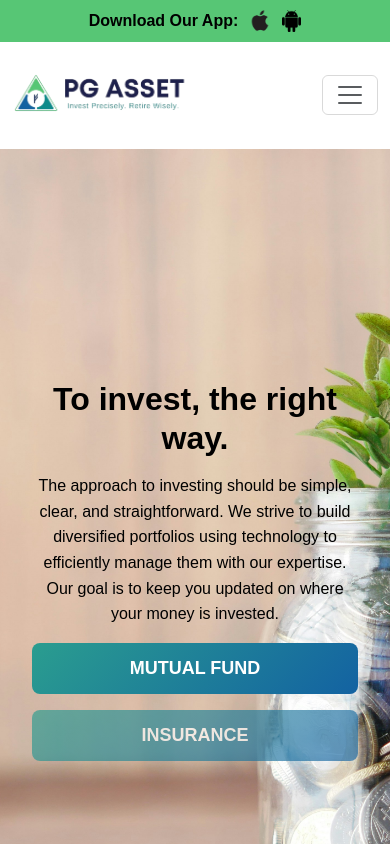
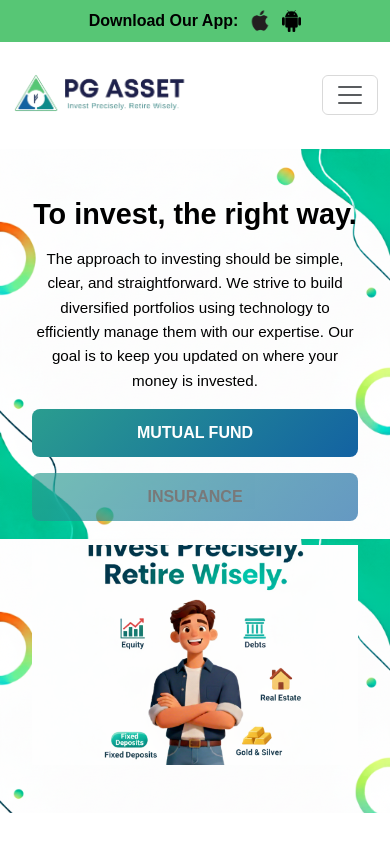
Before and after one commit to Mugilanvisvam/PreciseGoal_React, a React (Vite) app: page / in a window 390 px wide. Shown: the top 844 px of the page. Built offline with nearby package versions, Linux system fonts and the light colour scheme.

Commit message:
landing page update

```diff
--- a/src/Components/HeroSection.jsx
+++ b/src/Components/HeroSection.jsx
@@ -1,6 +1,6 @@
 import React from "react";
 import "bootstrap/dist/css/bootstrap.min.css";
-import logo from "../assets/covertop.jpg"; // Import the image
+import logo from "../assets/Postlandingimage.png"; // your main hero image
 import "../Components/styles.css";
 import { useNavigate } from "react-router-dom";
 
@@ -8,57 +8,45 @@ const HeroSection = () => {
   const navigate = useNavigate();
 
   return (
-    <section
-      className="hero position-relative d-flex align-items-center text-white"
-      style={{
-        minHeight: "100vh",
-        overflow: "hidden",
-        backgroundImage: `url(${logo})`,
-        backgroundSize: "cover",
-        backgroundPosition: "center",
-      }}
-    >
-      {/* Dark Overlay for Better Readability */}
-      {/* <div
-        className="position-absolute top-0 start-0 w-100 h-100"
-        style={{ backgroundColor: "rgba(0, 0, 0, 0.5)", zIndex: "1" }}
-      ></div> */}
+    <section className="hero-section d-flex align-items-center py-5">
+      <div className="container">
+        <div className="row align-items-center">
 
-      {/* Content Container */}
-      <div className="container position-relative" style={{ zIndex: "2" }}>
-        <div className="row  text-center text-lg-start">
-          <div className="col-12 col-md-10 col-lg-6">
-            <h1
-              className="display-4 fw-bold mb-3 hero-heading"
-              style={{
-                color: "black",
-                // textShadow: "2px 2px 10px rgba(0,0,0,0.8)",
-              }}
-            >
+          {/* Text Section */}
+          <div className="col-12 col-lg-6 text-center text-lg-start mb-4 mb-lg-0">
+            <h1 className="display-4 fw-bold mb-3 hero-heading">
               To invest, the right way.
             </h1>
-            <p
-              className="lead hero-text"
-              style={{
-                color: "black",
-                // textShadow: "1px 1px 5px rgba(0,0,0,0.7)",
-              }}
-            >
+            <p className="lead hero-text">
               The approach to investing should be simple, clear, and
               straightforward. We strive to build diversified portfolios using
               technology to efficiently manage them with our expertise. Our goal
               is to keep you updated on where your money is invested.
             </p>
-
-            {/* Responsive Buttons */}
             <div className="d-grid gap-3 d-sm-flex justify-content-sm-center justify-content-lg-start">
-              <button className="btn animated-btn" onClick={() => navigate("/mutualfund")}>
+              <button
+                className="btn animated-btn"
+                onClick={() => navigate("/mutualfund")}
+              >
                 Mutual Fund
               </button>
-              <button className="btn animated-btn" disabled onClick={() => navigate("/insurance")}>
+              <button
+                className="btn animated-btn"
+                disabled
+                onClick={() => navigate("/insurance")}
+              >
                 Insurance
               </button>
             </div>
+          </div>
+
+          {/* Image Section */}
+          <div className="col-12 col-lg-6 text-center">
+            <img
+              src={logo}
+              alt="Investment Illustration"
+              className="img-fluid hero-img"
+            />
           </div>
         </div>
       </div>
--- a/src/Components/styles.css
+++ b/src/Components/styles.css
@@ -34,51 +34,86 @@ p {
 
 
 /* Hero Section */
-.hero {
-  background-image: url('https://s3-alpha-sig.figma.com/img/97ec/22b8/fe93e2614ea076d205f88d4abc7f6554');
-  background-size: cover;
-  height: 90vh;
+.hero-section {
+  background-color: #fefefe;
+  background-image: url("../assets/hero-border.png"); /* border design image */
+  /* background-repeat: no-repeat; */
+  background-size: cover; /* fills the section */
+  background-position: center;
+  min-height: 100vh;
   display: flex;
   align-items: center;
-  text-align: center;
-  justify-content: center;
-  padding: 20px;
+  position: relative;
+  z-index: 1;
 }
 
-.hero h1 {
-  font-size: 2rem;
-  color: #fff;
-}
-.hero p{
-  font-size: 1rem;
-  color: #fff;
+/* Heading and Paragraph */
+.hero-heading {
+  font-size: 2.5rem;
+  color: #000;
 }
 
-.hero-btn {
-  background-color: #ffb100;
-  color: #fff;
-  border: none;
-  padding: 10px 20px;
-  font-weight: bold;
-  cursor: pointer;
-  border-radius: 5px;
-  transition: background-color 0.3s ease;
+.hero-text {
+  font-size: 1.2rem;
+  color: #000;
+  line-height: 1.6;
 }
 
-.hero-btn:hover {
-  background-color: #e5a800;
+/* Hero Image */
+.hero-img {
+  max-height: 400px;
+  width: 100%;
+  object-fit: cover;
 }
 
+/* Button
+.animated-btn {
+  background: linear-gradient(135deg, #198754, #63c76a);
+  color: #fff;
+  padding: 12px 24px;
+  border-radius: 8px;
+  border: none;
+  font-weight: bold;
+  transition: transform 0.3s ease, background 0.3s ease;
+}
+
+.animated-btn:hover {
+  transform: translateY(-2px);
+  background: linear-gradient(135deg, #157347, #4caf50);
+} */
+
 /* Responsive Adjustments */
-@media (max-width: 768px) {
-  .hero {
-    height: 60vh;
-    text-align: center;
-  }
-  .hero h1 {
+@media (max-width: 991px) {
+  .hero-heading {
     font-size: 2rem;
   }
+  .hero-text {
+    font-size: 1rem;
+  }
+  .hero-img {
+    max-height: 300px;
+  }
 }
+
+@media (max-width: 576px) {
+  .hero-section {
+    min-height: auto;
+    padding: 40px 20px;
+    text-align: center;
+    background-size: contain; /* ensures border design fits smaller screens */
+    background-position: top center;
+  }
+  .hero-heading {
+    font-size: 1.8rem;
+  }
+  .hero-text {
+    font-size: 0.95rem;
+  }
+  .hero-img {
+    max-height: 220px;
+  }
+}
+
 
 .how-it-works {
   text-align: justify;
@@ -253,7 +288,7 @@ footer a:hover {
   border: none;
   padding: 12px 24px;
   border-radius: 8px;
-  font-size: 18px;
+  /* font-size: 18px; */
   font-weight: bold;
   color: white;
   cursor: pointer;
@@ -283,3 +318,6 @@ footer a:hover {
 .disabled-link:hover {
   color: inherit; /* Prevent color change on hover */
 }
+
+
+/* Ensure the rest of your styles.css content is kept */
--- a/src/Pages/Home.jsx
+++ b/src/Pages/Home.jsx
@@ -6,13 +6,13 @@ import ArticleCard from '../Components/ArticleCard';
 import CarouselComponent from '../Components/Carousel';
 import ContactSection from '../Components/ContactSection';
 import FundAdvisorSection from '../Components/FundAdvisorSection';
-import StoryImage from '../Components/StoryImage';
+// import StoryImage from '../Components/StoryImage';
 function Home() {
   return (
     <div>
       <HeroSection />
       <Principles />
-      <StoryImage />
+      {/* <StoryImage /> */}
       <FundAdvisorSection />
       <HowItWorks />
       <ArticleCard />
```
Also changed, not shown: src/assets/Postlandingimage.png (added), src/assets/hero-border.png (added).
